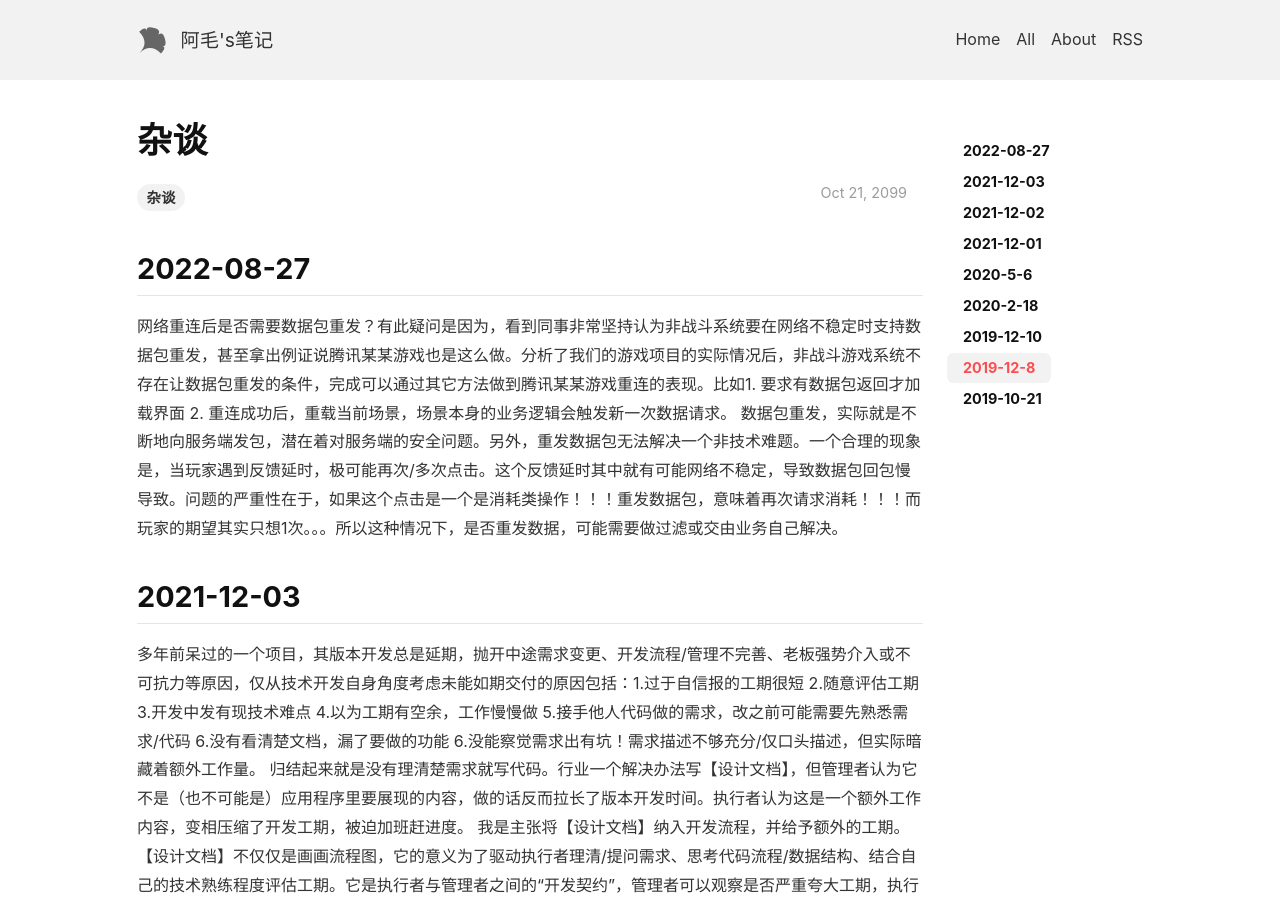
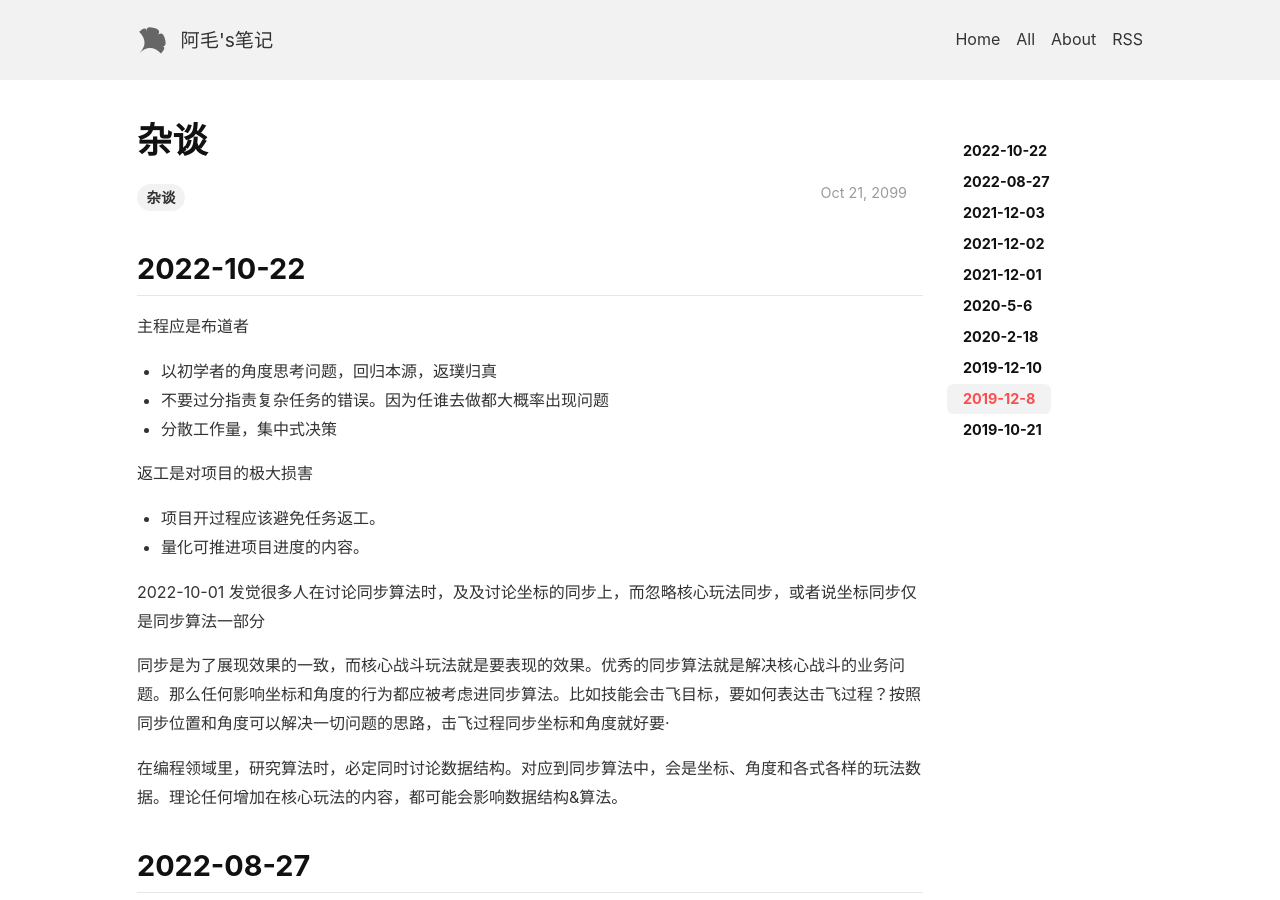
Before and after one commit to lizijie/lizijie.github.io, a Jekyll site: the page built from _posts/2099-10-21-杂谈.md, in a window 1280 px wide and 900 px high. Built offline with Jekyll 4.4.1, drawn with Linux system fonts in a browser that asks for light colours; nearby versions of some CDN libraries; comment, search, counter and statistics services are not loaded.

Commit message:
update 2099-10-21-杂谈【置顶】

```diff
--- a/_posts/2099-10-21-杂谈.md
+++ b/_posts/2099-10-21-杂谈.md
@@ -5,6 +5,23 @@ key: 209910211243
 tags: 杂谈
 ---
 
+2022-10-22
+---
+主程应是布道者
+* 以初学者的角度思考问题，回归本源，返璞归真
+* 不要过分指责复杂任务的错误。因为任谁去做都大概率出现问题
+* 分散工作量，集中式决策
+
+返工是对项目的极大损害
+* 项目开过程应该避免任务返工。
+* 量化可推进项目进度的内容。
+
+2022-10-01
+发觉很多人在讨论同步算法时，及及讨论坐标的同步上，而忽略核心玩法同步，或者说坐标同步仅是同步算法一部分
+
+同步是为了展现效果的一致，而核心战斗玩法就是要表现的效果。优秀的同步算法就是解决核心战斗的业务问题。那么任何影响坐标和角度的行为都应被考虑进同步算法。比如技能会击飞目标，要如何表达击飞过程？按照同步位置和角度可以解决一切问题的思路，击飞过程同步坐标和角度就好要·
+
+在编程领域里，研究算法时，必定同时讨论数据结构。对应到同步算法中，会是坐标、角度和各式各样的玩法数据。理论任何增加在核心玩法的内容，都可能会影响数据结构&算法。
 
 2022-08-27
 ---
```
